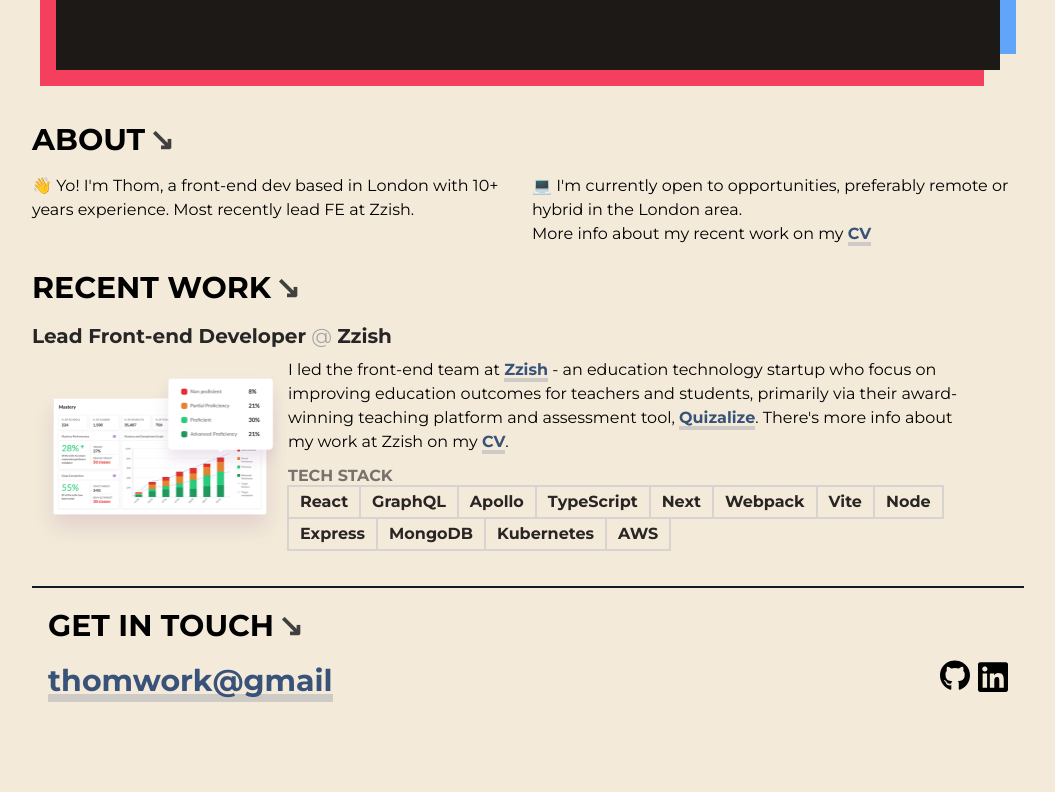
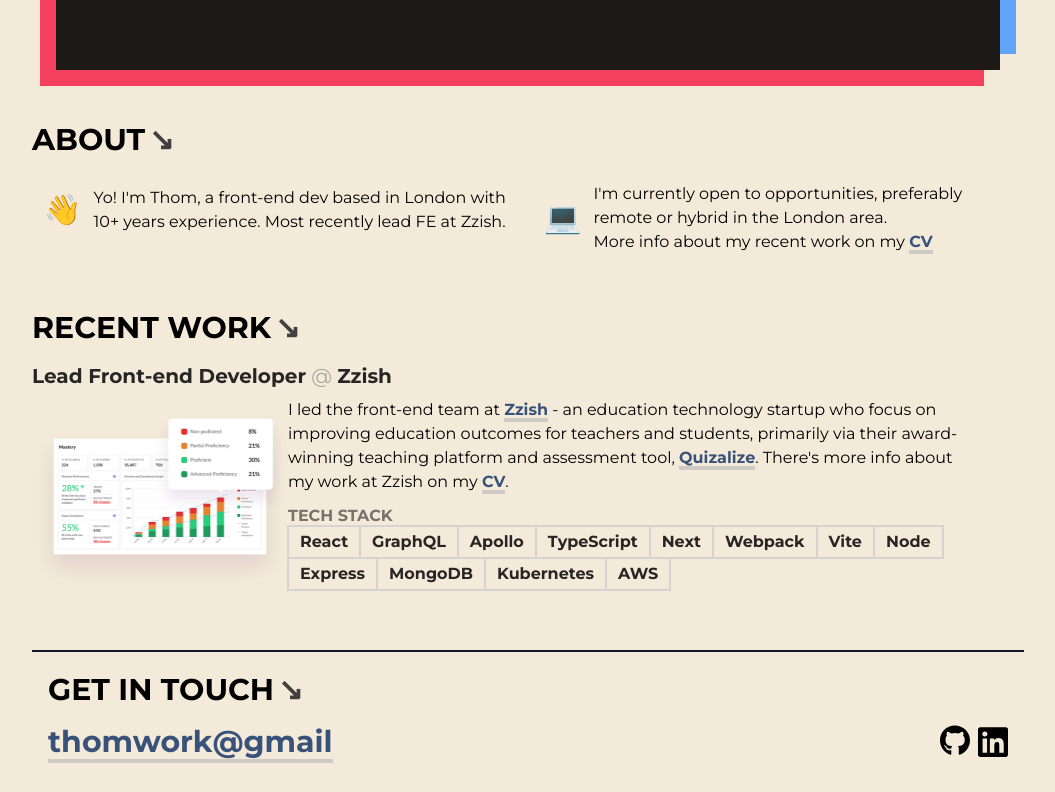
Before and after one commit to tjallen/thomjamesallen, a Next.js app: page / in a window 1280 px wide. Shown: the part 350-1142 px from the top of the page, without its empty margins (112-1167 px from the left). Before the commit the page ends 1083 px from the top, so only its background shows below. Built offline with nearby package versions, Linux system fonts and the light colour scheme.

Commit message:
Link styles updates and content

```diff
--- a/app/components/About.tsx
+++ b/app/components/About.tsx
@@ -2,18 +2,23 @@
 
 export function About() {
   return (
-    <div className="container my-6 flex flex-col">
+    <div className="container mt-6 mb-12 flex flex-col">
       <SectionHeading>About</SectionHeading>
       <div className="flex flex-col space-y-2 md:flex-row md:space-x-2 md:space-y-0">
-        <div className="basis-1/2">
+        <div className="mb-4 flex basis-1/2 flex-col items-center p-2 lg:flex-row">
+          <div className="p-1 text-3xl lg:mr-2">👋</div>
+          <div>
             <p>
-            👋 Yo! I&apos;m Thom, a front-end dev based in London with 10+ years
+              Yo! I&apos;m Thom, a front-end dev based in London with 10+ years
               experience. Most recently lead FE at Zzish.
             </p>
           </div>
-        <div className="basis-1/2">
+        </div>
+        <div className="mb-4 flex basis-1/2 flex-col items-center p-2 lg:flex-row">
+          <div className="p-1 text-3xl lg:mr-2">💻</div>
+          <div>
             <p>
-            💻 I&apos;m currently open to opportunities, preferably remote or
+              I&apos;m currently open to opportunities, preferably remote or
               hybrid in the London area.
             </p>
             <p>
@@ -25,5 +30,6 @@
           </div>
         </div>
       </div>
+    </div>
   );
 }
--- a/app/components/Footer.tsx
+++ b/app/components/Footer.tsx
@@ -18,7 +18,11 @@
           <div>
             <ul className="flex space-x-2">
               <li>
-                <a href="http://github.com/tjallen" title="My GitHub">
+                <a
+                  href="http://github.com/tjallen"
+                  title="My GitHub"
+                  className="no-underline"
+                >
                   <Image
                     src="/github.svg"
                     height={30}
@@ -32,6 +36,7 @@
                 <a
                   href="https://www.linkedin.com/in/thom-allen-797040155/"
                   title="Enter the buzzword zone on LinkedIn. Kudos!"
+                  className="no-underline"
                 >
                   <Image
                     src="/linkedin.svg"
--- a/app/components/Nav.tsx
+++ b/app/components/Nav.tsx
@@ -23,7 +23,7 @@
         </div>
 
         <div className="pt-2">
-          <a href="https://github.com/tjallen">
+          <a href="https://github.com/tjallen" className="no-underline">
             <Image
               src="/github.svg"
               height={30}
--- a/app/components/Work.tsx
+++ b/app/components/Work.tsx
@@ -4,7 +4,7 @@
 
 export function Work() {
   return (
-    <div className="container my-6">
+    <div className="container mt-6 mb-12">
       <SectionHeading>Recent work</SectionHeading>
 
       <h3 className="mb-2 text-xl text-heading-inner">
--- a/app/globals.css
+++ b/app/globals.css
@@ -10,20 +10,20 @@
   font-weight: bold;
 }
 
-p a::after {
+a::after {
+  position: absolute;
   transition: 0.3s cubic-bezier(0.2, 0.2, 0.2, 2);
   content: "";
   background: #385279;
   opacity: 0.2;
-  position: absolute;
   left: 0;
   bottom: -0.2rem;
   width: calc(100%);
-  height: 20%;
+  height: 0.25rem;
   z-index: -1;
 }
 
-p a:hover:after {
+a:hover:after {
   left: -0.25rem;
   bottom: -0.2rem;
   width: calc(100% + 0.6rem);
@@ -31,6 +31,11 @@
   transform: rotate(-4deg);
 }
 
-ul li a {
-  display: inline-block;
+a.no-underline:after {
+  opacity: 0;
 }
+
+ul li a:hover:after,
+a.no-underline:hover:after {
+  opacity: 0.2;
+}
```
Lines whose indentation alone changed are shown as unchanged.
